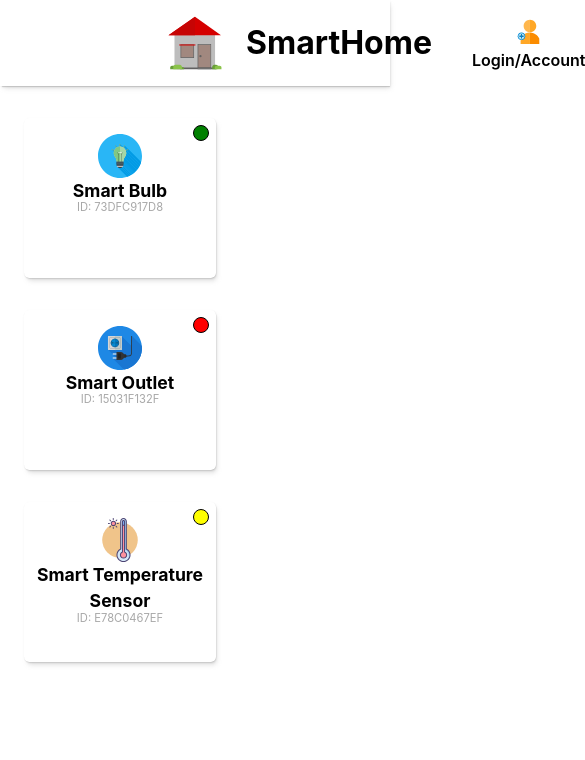
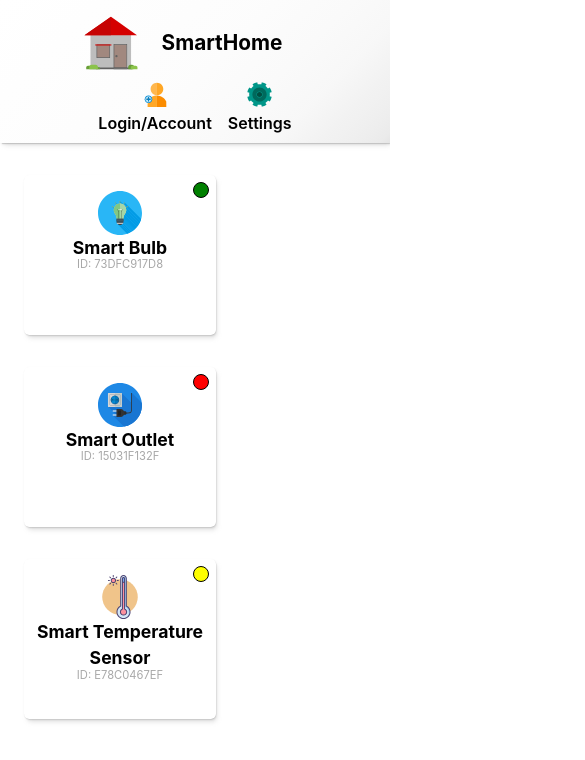
Before and after one commit to TZ-fn/SmartHomeApp, a Next.js app: page / in a window 390 px wide. Shown: the top 760 px of the page, 585 px wide, since content can reach past the window. Built offline with nearby package versions, Linux system fonts and the light colour scheme.

Commit message:
Add breakpoints to make Header responsive

```diff
--- a/components/Header/Header.module.scss
+++ b/components/Header/Header.module.scss
@@ -5,8 +5,16 @@
   flex-direction: row;
   align-items: center;
   justify-content: space-between;
-  // background-image: linear-gradient(var(--background-gradient-angle), var(--background-gradient));
+  background-image: var(--background-gradient);
   box-shadow: var(--shadow-elevation-low);
+
+  @media (max-width: 470px) {
+    flex-direction: column;
+
+    img {
+      width: 30%;
+    }
+  }
 }
 
 .logoContainer {
@@ -75,3 +83,14 @@
     }
   }
 }
+
+.logoContainer,
+.controlPanelContainer {
+  @media (max-width: 690px) {
+    margin: 0 0;
+
+    h1 {
+      font-size: 1.3rem;
+    }
+  }
+}
```
